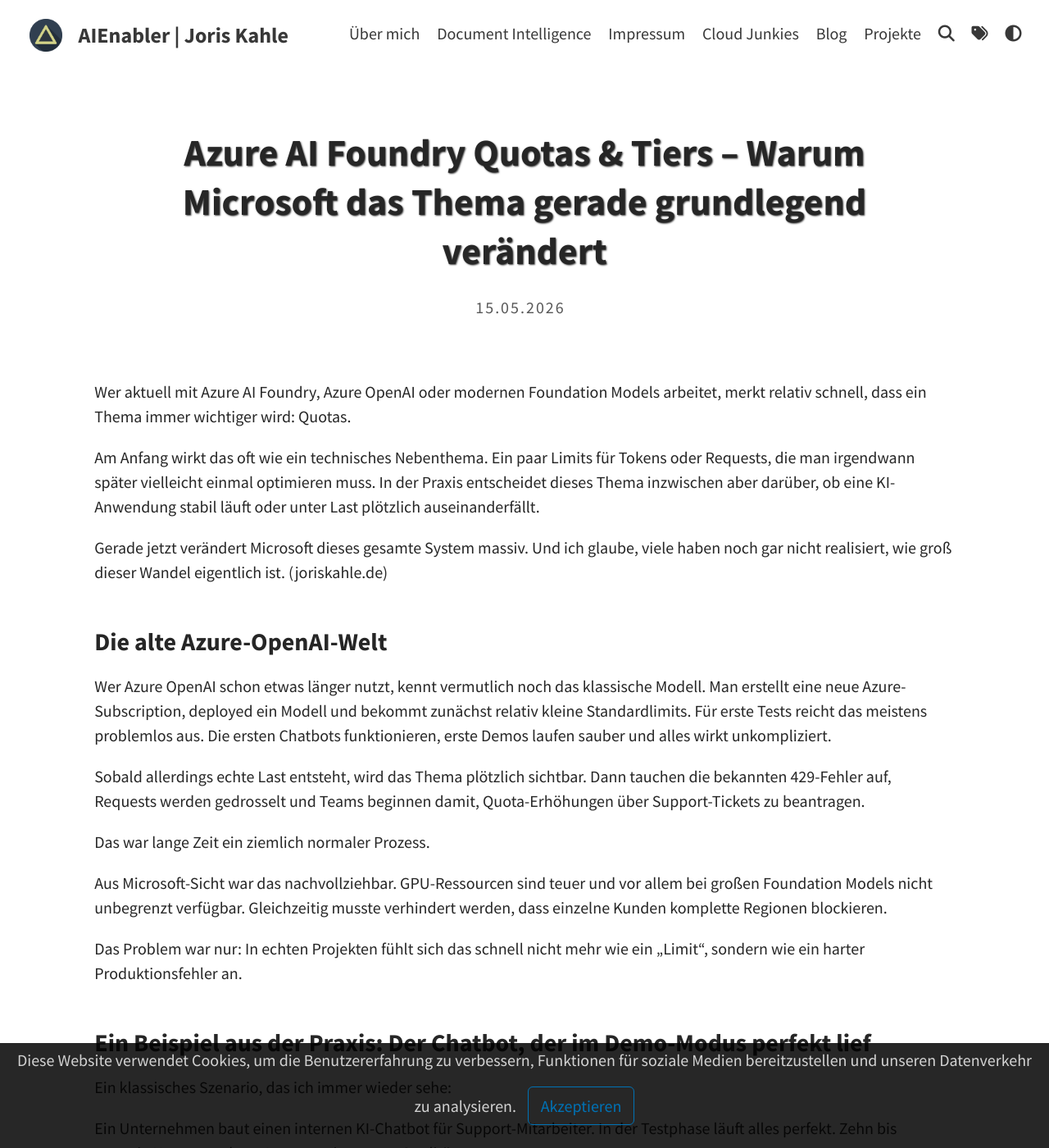
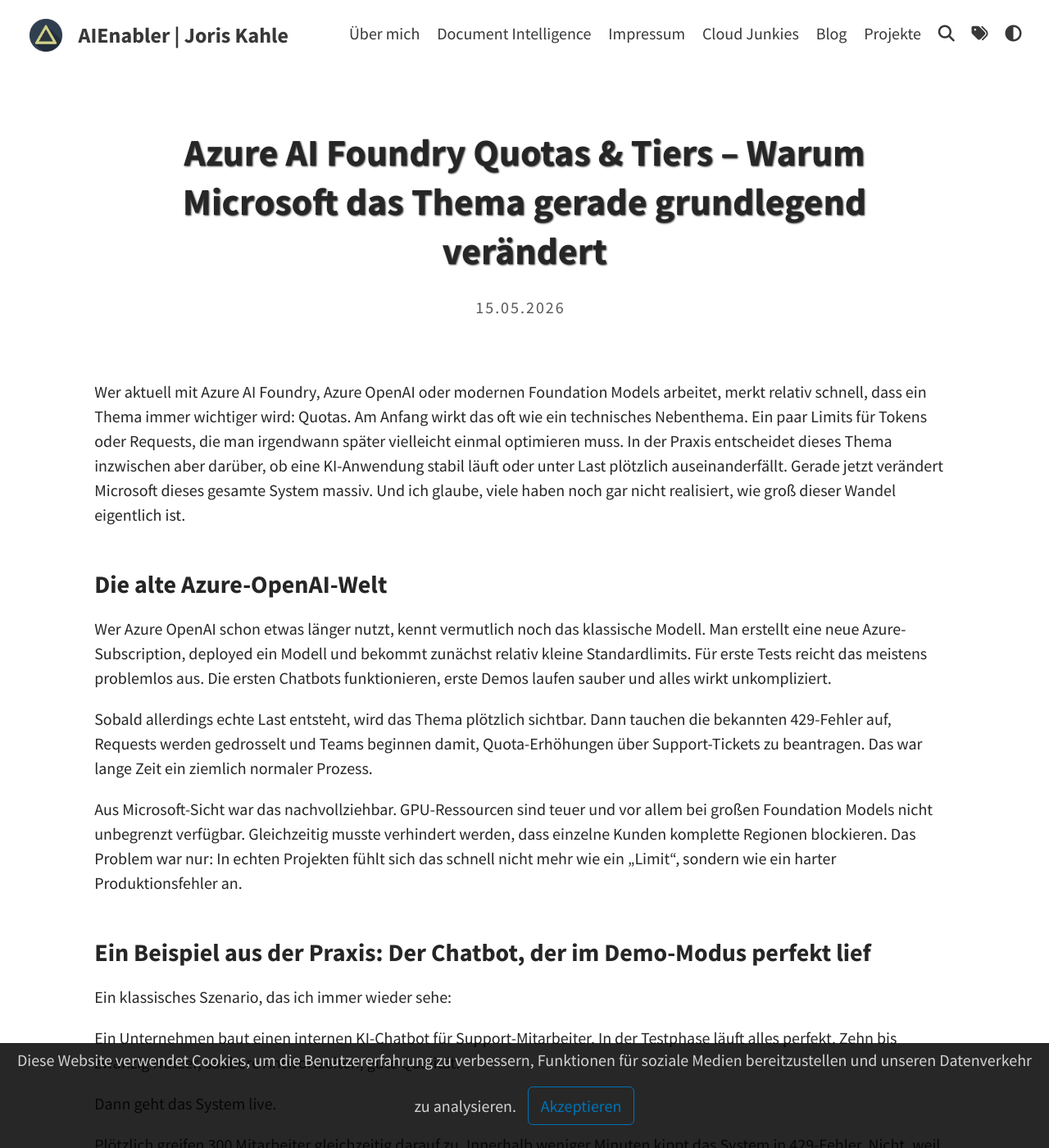
Before and after one commit to joriskahle007/joriskahle007.github.io, a Jekyll site: the page built from _posts/2026-05-15-Quotas.md, in a window 1280 px wide and 1400 px high. Shown: the whole window at 82% size. Built offline with Jekyll 4.4.1, drawn with Linux system fonts in a browser that asks for light colours; a script that is not in the unit is left out; some of the changed text lies outside the part shown.

Commit message:
Update 2026-05-15-Quotas.md

```diff
--- a/_posts/2026-05-15-Quotas.md
+++ b/_posts/2026-05-15-Quotas.md
@@ -4,23 +4,15 @@
 tags: [AI, Microsoft Foundry, Quotas, Limits, Regionen, Tier]
 ---
 
-Wer aktuell mit Azure AI Foundry, Azure OpenAI oder modernen Foundation Models arbeitet, merkt relativ schnell, dass ein Thema immer wichtiger wird: Quotas.<br>
-
-Am Anfang wirkt das oft wie ein technisches Nebenthema. Ein paar Limits für Tokens oder Requests, die man irgendwann später vielleicht einmal optimieren muss. In der Praxis entscheidet dieses Thema inzwischen aber darüber, ob eine KI-Anwendung stabil läuft oder unter Last plötzlich auseinanderfällt.<br>
-
-Gerade jetzt verändert Microsoft dieses gesamte System massiv. Und ich glaube, viele haben noch gar nicht realisiert, wie groß dieser Wandel eigentlich ist. (joriskahle.de)<br><br>
+Wer aktuell mit Azure AI Foundry, Azure OpenAI oder modernen Foundation Models arbeitet, merkt relativ schnell, dass ein Thema immer wichtiger wird: Quotas. Am Anfang wirkt das oft wie ein technisches Nebenthema. Ein paar Limits für Tokens oder Requests, die man irgendwann später vielleicht einmal optimieren muss. In der Praxis entscheidet dieses Thema inzwischen aber darüber, ob eine KI-Anwendung stabil läuft oder unter Last plötzlich auseinanderfällt. Gerade jetzt verändert Microsoft dieses gesamte System massiv. Und ich glaube, viele haben noch gar nicht realisiert, wie groß dieser Wandel eigentlich ist.<br><br>
 
 <h3>Die alte Azure-OpenAI-Welt</h3>
 
 Wer Azure OpenAI schon etwas länger nutzt, kennt vermutlich noch das klassische Modell. Man erstellt eine neue Azure-Subscription, deployed ein Modell und bekommt zunächst relativ kleine Standardlimits. Für erste Tests reicht das meistens problemlos aus. Die ersten Chatbots funktionieren, erste Demos laufen sauber und alles wirkt unkompliziert.<br>
 
-Sobald allerdings echte Last entsteht, wird das Thema plötzlich sichtbar. Dann tauchen die bekannten 429-Fehler auf, Requests werden gedrosselt und Teams beginnen damit, Quota-Erhöhungen über Support-Tickets zu beantragen.<br>
+Sobald allerdings echte Last entsteht, wird das Thema plötzlich sichtbar. Dann tauchen die bekannten 429-Fehler auf, Requests werden gedrosselt und Teams beginnen damit, Quota-Erhöhungen über Support-Tickets zu beantragen. Das war lange Zeit ein ziemlich normaler Prozess.<br>
 
-Das war lange Zeit ein ziemlich normaler Prozess.<br>
-
-Aus Microsoft-Sicht war das nachvollziehbar. GPU-Ressourcen sind teuer und vor allem bei großen Foundation Models nicht unbegrenzt verfügbar. Gleichzeitig musste verhindert werden, dass einzelne Kunden komplette Regionen blockieren.<br>
-
-Das Problem war nur: In echten Projekten fühlt sich das schnell nicht mehr wie ein „Limit“, sondern wie ein harter Produktionsfehler an.<br><br>
+Aus Microsoft-Sicht war das nachvollziehbar. GPU-Ressourcen sind teuer und vor allem bei großen Foundation Models nicht unbegrenzt verfügbar. Gleichzeitig musste verhindert werden, dass einzelne Kunden komplette Regionen blockieren. Das Problem war nur: In echten Projekten fühlt sich das schnell nicht mehr wie ein „Limit“, sondern wie ein harter Produktionsfehler an.<br><br>
 
 <h3>Ein Beispiel aus der Praxis: Der Chatbot, der im Demo-Modus perfekt lief</h3>
 
@@ -40,7 +32,7 @@
 <li>Support-Ticket öffnen</li>
 <li>Last erklären</li>
 <li>Business Case beschreiben</li>
-<li>auf Freigabe warten</li>
+<li>auf Freigabe warten</li><br>
 
 Gerade bei kurzfristigen Lastspitzen war das oft schwierig.<br><br>
 
@@ -50,7 +42,7 @@
 
 Die Idee dahinter ist relativ simpel: Wer die Plattform produktiv und sinnvoll nutzt, soll automatisch mehr Kapazität bekommen. Statt ständig Support-Tickets zu schreiben, skaliert die verfügbare Leistung schrittweise mit der tatsächlichen Nutzung.<br>
 
-Das verändert vor allem eines: Planung wird dynamischer.<br>
+Das verändert vor allem eines: <b>Planung wird dynamischer.</b><br>
 
 Neue Subscriptions starten meist mit eher kleinen Limits, während produktive Umgebungen über Zeit höhere Stufen erreichen können. Mit jedem Tier steigen typischerweise die verfügbaren Tokens pro Minute, die Anzahl paralleler Requests und die allgemeine Verarbeitungskapazität.<br>
 
@@ -59,7 +51,7 @@
 <li>weniger manuelle Quota-Requests,</li>
 <li>dynamischere Skalierung,</li>
 <li>stärkere Orientierung an echter Nutzung,</li>
-<li>bessere Unterstützung für produktive AI-Workloads.</li>
+<li>bessere Unterstützung für produktive AI-Workloads.</li><br>
 
 Das klingt zunächst nach einer kleinen technischen Änderung, verändert in der Praxis aber ziemlich viel.<br><br>
 
@@ -135,7 +127,7 @@
 
 Das ist kein Fehler, sondern schlicht Kapazitätsverteilung.<br>
 
-Genau deshalb wird Multi-Region-Architektur zunehmend wichtiger – besonders bei größeren produktiven KI-Systemen.<br><br>
+Genau deshalb wird Multi-Region-Architektur zunehmend wichtiger, besonders bei größeren produktiven KI-Systemen.<br><br>
 
 <h3>Warum PTUs in echten Systemen weiterhin wichtig bleiben</h3>
 
@@ -147,7 +139,7 @@
 
 Wenn Kunden in einer Warteschleife hängen, sind Schwankungen bei der Antwortzeit direkt spürbar.<br>
 
-Genau hier helfen PTUs, weil sie nicht von geteilter Kapazität abhängig sind. Sie sorgen für stabile, planbare Leistung – unabhängig von globaler Last.<br>
+Genau hier helfen PTUs, weil sie nicht von geteilter Kapazität abhängig sind. Sie sorgen für stabile, planbare Leistung, unabhängig von globaler Last.<br>
 
 Vor allem bei produktiven Enterprise-Systemen bleiben deshalb Themen wie:<br>
 
@@ -173,7 +165,7 @@
 
 <li>Quotas sind heute stärker nutzungsgetrieben und können sich automatisch nach oben bewegen</li>
 <li>das System ist deutlich stärker in Tiers strukturiert statt in einfachen Fixlimits</li>
-<li>regionale und modellabhängige Kapazität spielt eine viel größere Rolle als früher</li>
+<li>regionale und modellabhängige Kapazität spielt eine viel größere Rolle als früher</li><br>
 
 In der Praxis bedeutet das: weniger klassische „Quota-Anträge“, aber dafür mehr dynamisches Kapazitätsmanagement im Hintergrund. Gleichzeitig bleiben manuelle Erhöhungen in bestimmten Szenarien weiterhin relevant, vor allem bei großen Workloads oder knapper GPU-Verfügbarkeit.<br>
 
```
